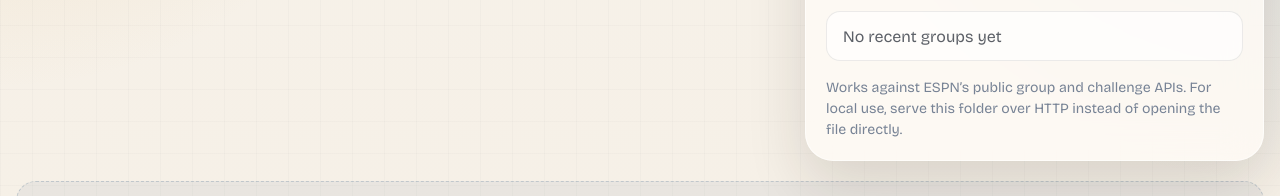
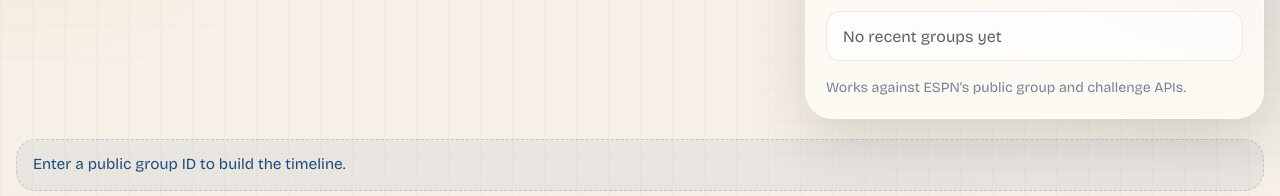
Before and after one commit to blackary/bracket-tracker, a plain HTML site: page index.html in a window 1280 px wide. Shown: the part 327-523 px from the top of the page. Drawn offline with nearby package versions, Linux system fonts and the light colour scheme.

Commit message:
Trim lookup hint copy

```diff
--- a/index.html
+++ b/index.html
@@ -73,8 +73,7 @@
           </label>
 
           <p class="lookup-card__hint">
-            Works against ESPN’s public group and challenge APIs. For local use,
-            serve this folder over HTTP instead of opening the file directly.
+            Works against ESPN’s public group and challenge APIs.
           </p>
         </form>
       </header>
```
